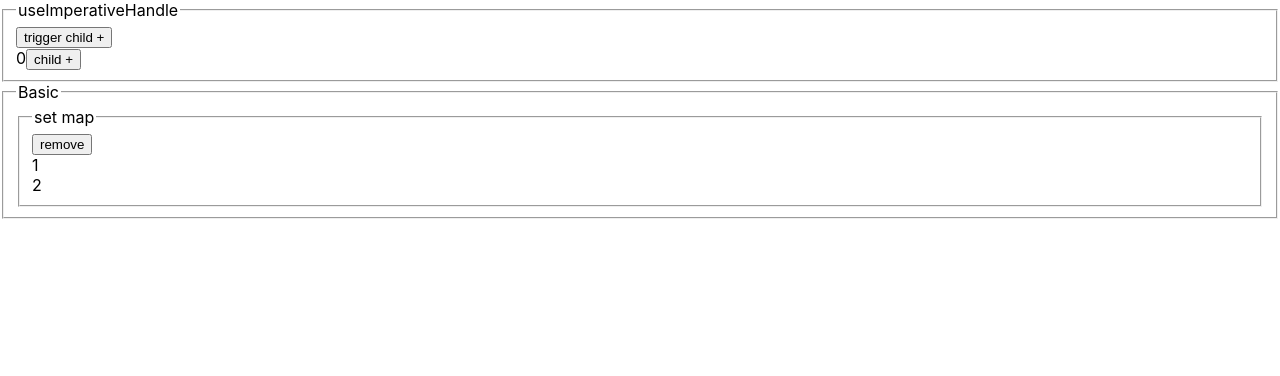
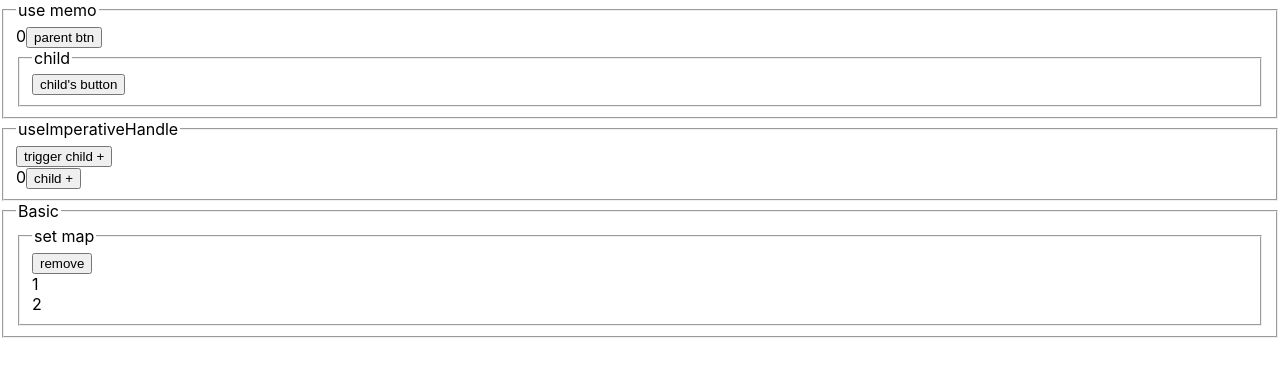
Before and after one commit to Huauauaa/react-news, a React (Vite) app: page / in a window 1280 px wide. Shown: the top 376 px of the page. Built offline with nearby package versions, Linux system fonts and the light colour scheme.

Commit message:
React.Memo useCallback

```diff
--- a/package.json
+++ b/package.json
@@ -9,6 +9,7 @@
     "preview": "vite preview"
   },
   "dependencies": {
+    "prop-types": "^15.8.1",
     "react": "^17.0.2",
     "react-dom": "^17.0.2"
   },
--- a/src/App.jsx
+++ b/src/App.jsx
@@ -1,10 +1,12 @@
 import { useState } from 'react';
 import BasicComponent from './basic/BasicComponent';
 import { default as UseImperativeHandle } from './useImperativeHandle/Parent';
+import { default as MemoDemo } from './memo/Parent';
 
 function App() {
   return (
     <div>
+      <MemoDemo />
       <UseImperativeHandle />
       <BasicComponent />
     </div>
--- /dev/null
+++ b/src/memo/Child.jsx
@@ -0,0 +1,18 @@
+import React from 'react';
+import PropTypes from 'prop-types';
+
+function Child({ onClick }) {
+  console.log('child');
+  return (
+    <fieldset>
+      <legend>child</legend>
+      <button onClick={onClick}> child's button</button>
+    </fieldset>
+  );
+}
+
+Child.propTypes = {
+  onClick: PropTypes.func.isRequired,
+};
+
+export default React.memo(Child);
--- /dev/null
+++ b/src/memo/Parent.jsx
@@ -0,0 +1,21 @@
+import { useState, useCallback } from 'react';
+import Child from './Child';
+
+function Parent() {
+  console.log('parent');
+  const [count, setCount] = useState(0);
+  const onClick = useCallback(() => {
+    setCount((c) => c + 1);
+  }, []);
+  return (
+    <fieldset>
+      <legend>use memo</legend>
+      {count}
+      <button onClick={onClick}>parent btn</button>
+
+      <Child onClick={onClick} />
+    </fieldset>
+  );
+}
+
+export default Parent;
```
Also changed, not shown: 1 other file (tests, documents, lock files or other folders).
